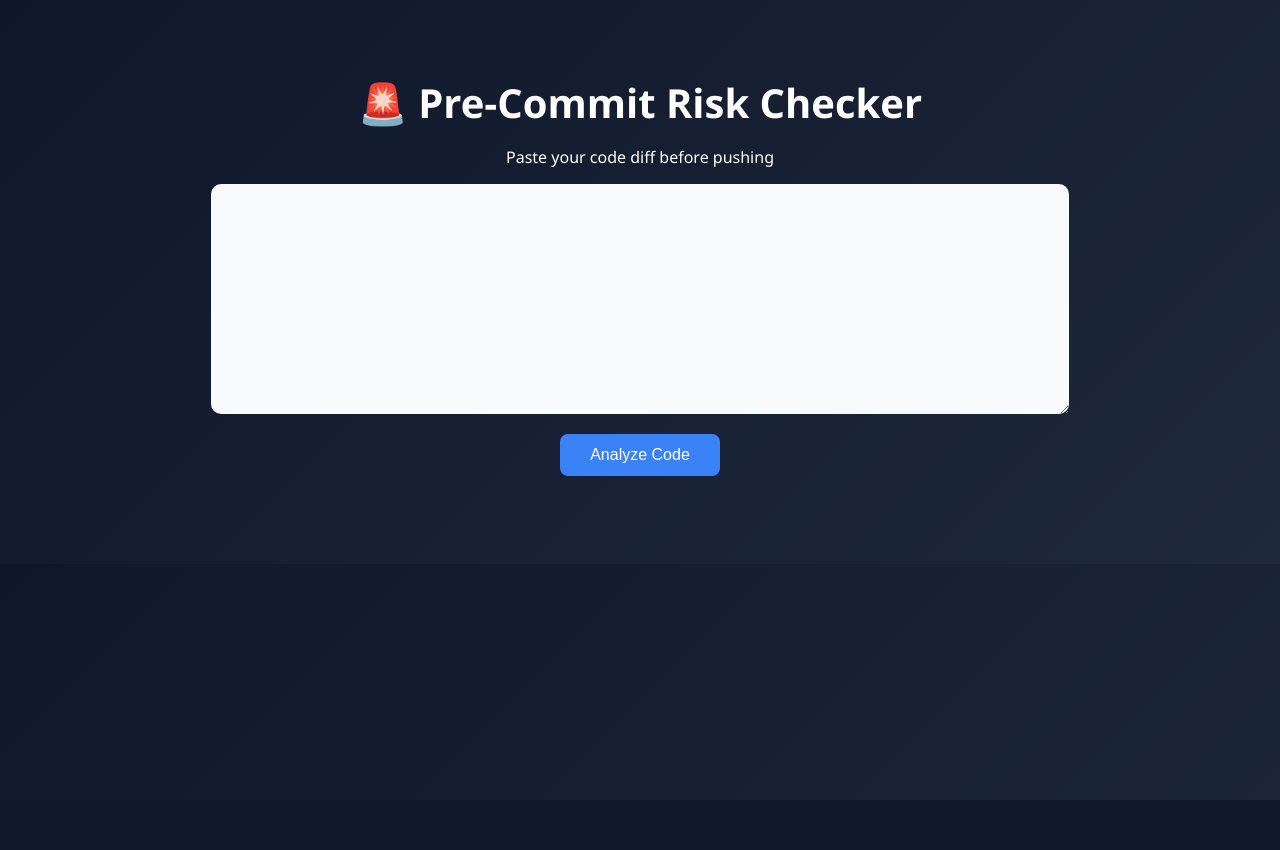
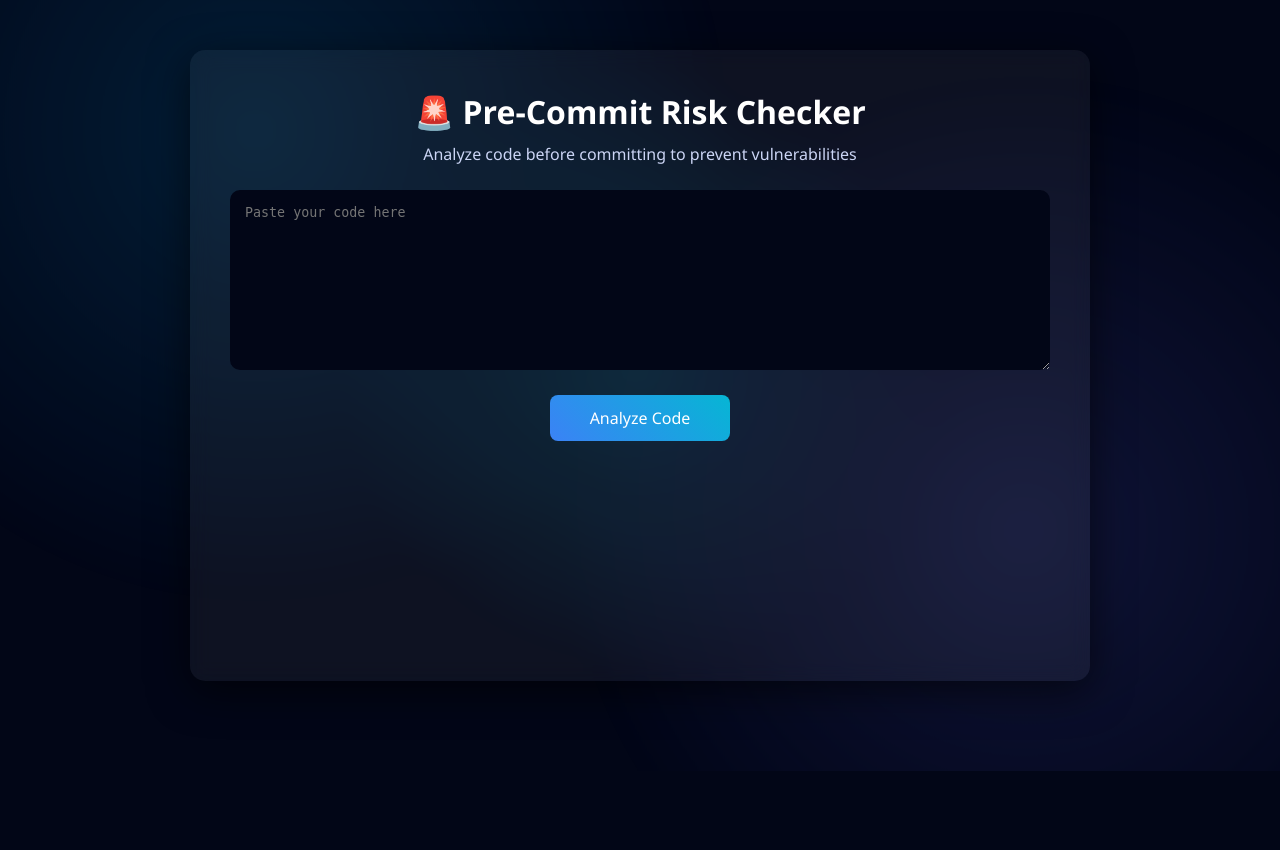
Before and after one commit to Ravanagod/pre-commit, a FastAPI app: page / in a window 1280 px wide. Before the commit the page ends 800 px from the top, so only its background shows below. Run offline with FastAPI, Linux system fonts and the light colour scheme.

Commit message:
Refactor index.html for improved layout and styles
Updated HTML structure and styles for the Pre-Commit Risk Checker.

```diff
--- a/venky coimbatore/templates/index.html
+++ b/venky coimbatore/templates/index.html
@@ -1,110 +1,181 @@
 <!DOCTYPE html>
 <html>
+
 <head>
 
 <title>Pre-Commit Risk Checker</title>
 
 <style>
 
+*{
+margin:0;
+padding:0;
+box-sizing:border-box;
+font-family:Segoe UI;
+}
+
 body{
-    font-family: 'Segoe UI', sans-serif;
-    background: linear-gradient(135deg,#0f172a,#1e293b);
+background:#020617;
 color:white;
-    text-align:center;
+min-height:100vh;
+overflow-x:hidden;
+}
+
+/* Animated cyber background */
+
+body::before{
+content:"";
+position:fixed;
+top:0;
+left:0;
+width:100%;
+height:100%;
+background:
+radial-gradient(circle at 20% 20%,#0ea5e9 0%,transparent 40%),
+radial-gradient(circle at 80% 70%,#6366f1 0%,transparent 40%),
+radial-gradient(circle at 50% 50%,#06b6d4 0%,transparent 40%);
+opacity:0.15;
+animation:movebg 15s infinite alternate;
+z-index:-1;
+}
+
+@keyframes movebg{
+0%{transform:translateY(0px)}
+100%{transform:translateY(-40px)}
+}
+
+/* main container */
+
+.container{
+
+width:900px;
+margin:auto;
 padding:40px;
+margin-top:50px;
+
+background:rgba(255,255,255,0.05);
+backdrop-filter:blur(10px);
+
+border-radius:15px;
+box-shadow:0 10px 40px rgba(0,0,0,0.6);
+
 }
 
 h1{
-    font-size:40px;
+text-align:center;
 margin-bottom:10px;
 }
 
+.subtitle{
+text-align:center;
+margin-bottom:25px;
+color:#cbd5f5;
+}
+
+/* code area */
+
 textarea{
-    width:70%;
-    height:200px;
-    padding:15px;
-    font-size:15px;
+
+width:100%;
+height:180px;
+
 border-radius:10px;
 border:none;
-    background:#f8fafc;
-    color:#111;
+
+padding:15px;
+
+background:#020617;
+color:#22c55e;
+
+font-family:monospace;
 }
 
+/* button */
+
 button{
-    padding:12px 30px;
-    margin-top:15px;
-    font-size:16px;
+
+display:block;
+margin:20px auto;
+
+padding:12px 40px;
+
 border:none;
 border-radius:8px;
-    background:#3b82f6;
+
+background:linear-gradient(45deg,#3b82f6,#06b6d4);
 color:white;
+
 cursor:pointer;
+font-size:16px;
+
+transition:0.3s;
+
 }
 
 button:hover{
-    background:#2563eb;
+transform:scale(1.05);
 }
 
-#results{
-    margin-top:40px;
+/* gauge */
+
+.gauge{
+
+width:160px;
+height:160px;
+margin:20px auto;
+
 }
 
-.score{
-    font-size:32px;
-    font-weight:bold;
-    margin:20px 0;
-}
+/* issue cards */
 
 .issue-card{
+
 background:#1e293b;
-    border-left:6px solid #ef4444;
 padding:20px;
-    margin:15px auto;
-    width:60%;
-    border-radius:8px;
-    text-align:left;
-}
+border-radius:10px;
+margin-top:15px;
 
-.issue-title{
-    font-size:18px;
-    font-weight:bold;
-}
-
-.severity-high{
-    color:#ef4444;
-}
-
-.severity-medium{
-    color:#f59e0b;
-}
-
-.severity-low{
-    color:#10b981;
 }
 
 .fix{
-    margin-top:10px;
-    color:#cbd5f5;
+color:#93c5fd;
+margin-top:8px;
+}
+
+.ai{
+color:#60a5fa;
+margin-top:8px;
 }
 
 </style>
+
 </head>
 
 <body>
 
+<div class="container">
+
 <h1>🚨 Pre-Commit Risk Checker</h1>
 
-<p>Paste your code diff before pushing</p>
+<p class="subtitle">
+Analyze code before committing to prevent vulnerabilities
+</p>
 
-<textarea id="code"></textarea>
-
-<br>
+<textarea id="code" placeholder="Paste your code here"></textarea>
 
 <button onclick="scanCode()">Analyze Code</button>
 
+<div class="gauge">
+<canvas id="scoreGauge"></canvas>
+</div>
+
 <div id="results"></div>
 
+</div>
+
+<script src="https://cdn.jsdelivr.net/npm/chart.js"></script>
 <script src="/static/script.js"></script>
 
 </body>
+
 </html>
```
Lines whose indentation alone changed are shown as unchanged.
